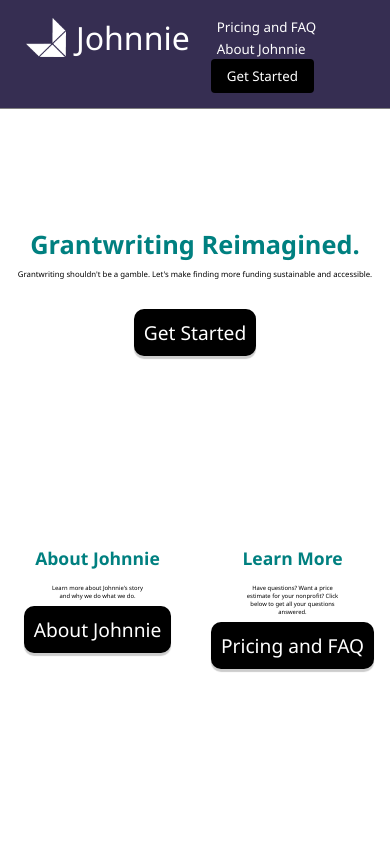
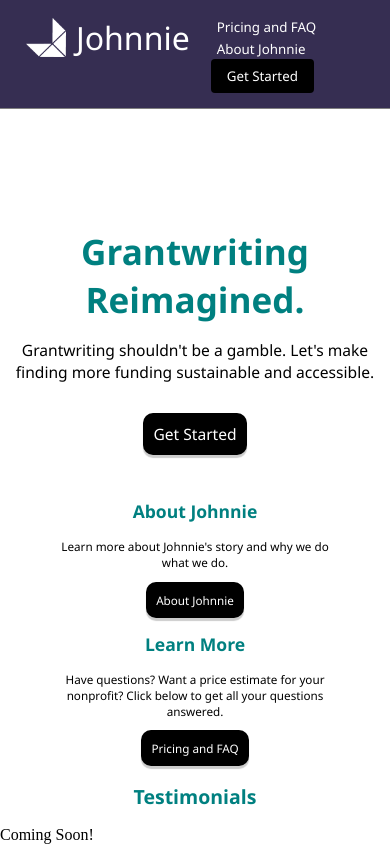
Before and after one commit to laplaces42/johnnie, a React (Create React App) app in the folder frontend/: page / in a window 390 px wide. Shown: the top 846 px of the page. Built offline with nearby package versions, Linux system fonts and the light colour scheme.

Commit message:
Added mobile compatibility for landing page

```diff
--- a/frontend/src/stylesheets/LandingPage.css
+++ b/frontend/src/stylesheets/LandingPage.css
@@ -6,7 +6,7 @@
 
 .lp1, .lp2, .lp3 {
     width: 100vw;
-    height: 50vh;
+    height: fit-content;
 }
 
 .lp-title {
@@ -34,7 +34,7 @@
 
 .lp1-button {
     margin: 0 20px;
-    font-size: larger;
+    font-size: 2vw;
     background-color: #000000;
     color: white;
     border: 0;
@@ -84,7 +84,7 @@
 .lp2-button {
     display: block;
     margin: auto;
-    font-size: larger;
+    font-size: 1.5vw;
     background-color: #000000;;
     color: white;
     border: 0;
@@ -118,3 +118,29 @@
     } */
 
 }
+
+@media (max-width: 768px) {
+    .lp-title {
+        font-size: 9vw;
+    }
+
+    .lp-description {
+        font-size: 4vw;
+    }
+    .lp2-section1 {
+        display: flex;
+        flex-direction: column;
+    }
+
+    .lp2-description {
+        font-size: 3vw;
+    }
+
+    .lp1-button {
+        font-size: 4vw;
+    }
+
+    .lp2-button {
+        font-size: 3vw;
+    }
+  }
```
